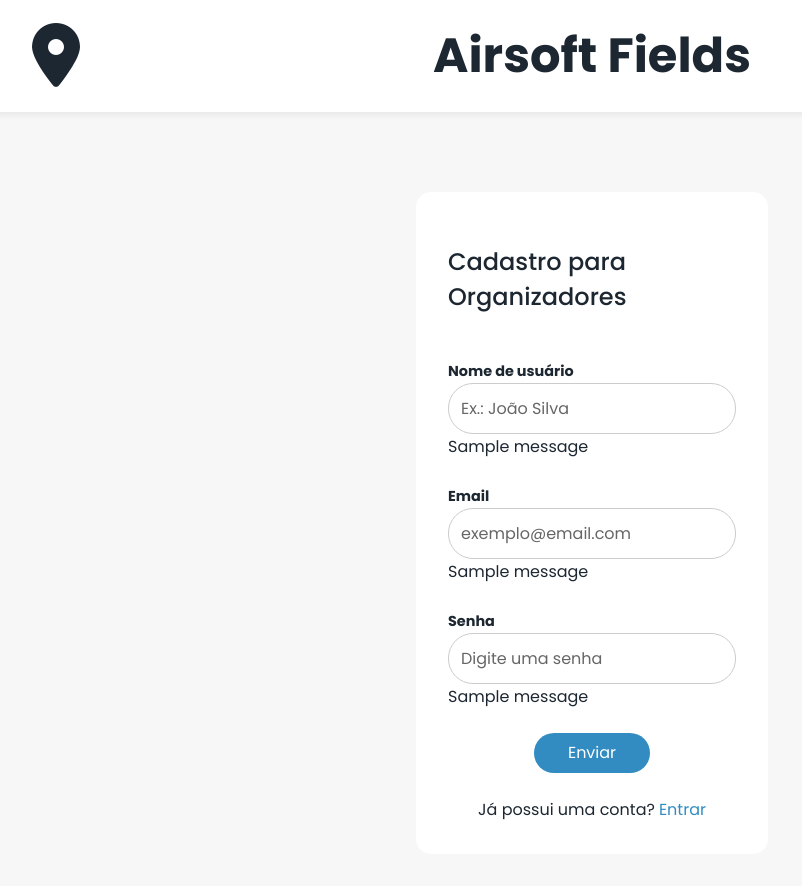
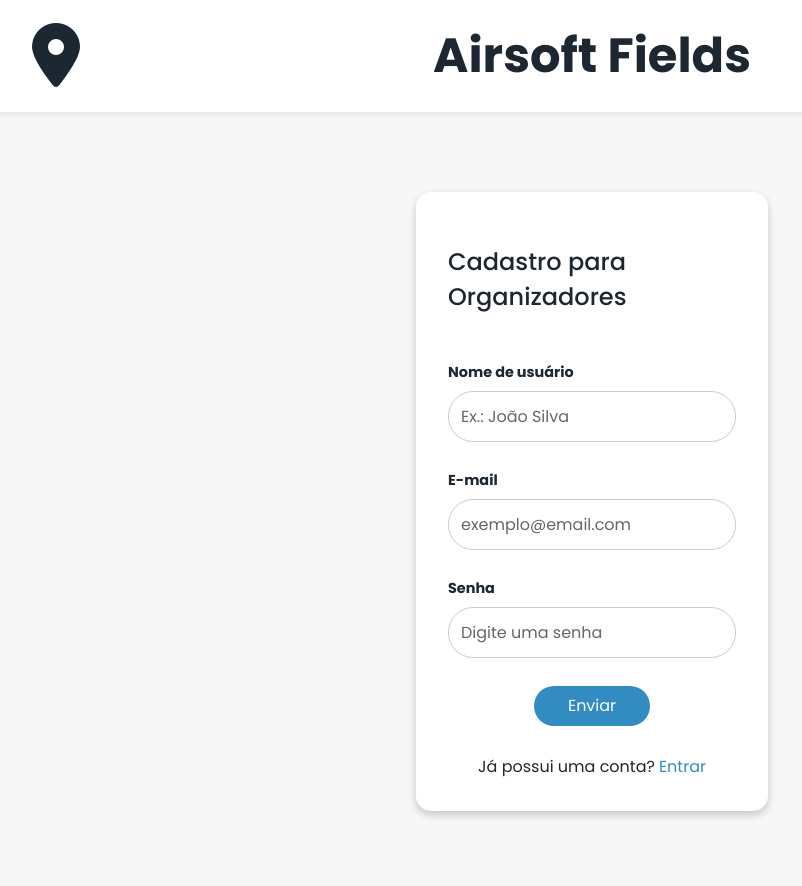
Before and after one commit to BrunoCLopes/airsoft_fields, a Django app: page /auth/cadastro/ in a window 1280 px wide. Shown: the whole page, without its empty margins (48-850 px from the left). After the commit the page ends 818 px from the top, so only its background shows below. Run offline with Django 5.2, Linux system fonts and the light colour scheme; tables that the repository leaves empty hold one stand-in row (values such as "Sample post"); one stand-in notice (Sample message) is shown.

Commit message:
Temporary commit

```diff
--- a/fields/static/fields/css/base.css
+++ b/fields/static/fields/css/base.css
@@ -1,5 +1,6 @@
 :root {
-    --bg-color: #ffffff;
+    --red-alert: #D5041A;
+    --bg-color: #f7f7f7;
     --header-bg: #ffffff;
     --white: #ffffff;
     --container-bg: #333;
--- a/fields/static/fields/js/index.js
+++ b/fields/static/fields/js/index.js
@@ -1,3 +1,4 @@
+document.addEventListener('DOMContentLoaded', () => {
     const filledStateField = document.getElementById('filter-state');
     const filledCityField = document.getElementById('filter-city');
     const filledTypeField = document.getElementById('field-type');
@@ -207,3 +208,4 @@
     });
 
     loadStates();
+});
--- a/organizers/static/organizers/css/auth.css
+++ b/organizers/static/organizers/css/auth.css
@@ -28,13 +28,27 @@
 }
 
 form {
+    box-shadow: 0 4px 8px rgba(0, 0, 0, 0.2);
     border-radius: 15px;
     background-color: var(--white);
     padding: 2rem;
     display: flex;
     flex-direction: column;
-    gap:1.5rem;
+    gap:1.75rem;
     width: 45%;
+}
+
+.form-group{
+    position: relative;
+    display: flex;
+    flex-direction: column;
+}
+
+.error{
+    top: 100%;
+    color: var(--red-alert);
+    font-weight: 500;
+    position: absolute;
 }
 
 .btn-container{
--- a/organizers/static/organizers/css/base.css
+++ b/organizers/static/organizers/css/base.css
@@ -1,6 +1,6 @@
 :root {
-    --light-gray: #f7f7f7;
-    --bg-color: #ffffff;
+    --red-alert: #D5041A;
+    --bg-color: #f7f7f7;
     --header-bg: #ffffff;
     --white: #ffffff;
     --container-bg: #333;
@@ -19,7 +19,7 @@
     font-family: 'Poppins', sans-serif;
     margin: 0;
     padding: 0;
-    background-color: var(--light-gray);
+    background-color: var(--bg-color);
     color: var(--text-color);
 }
 
--- a/organizers/templates/organizers/base.html
+++ b/organizers/templates/organizers/base.html
@@ -26,5 +26,6 @@
     <main class="container">
         {% block content %}{% endblock %}
     </main>
+    <script src={% static "organizers/js/auth.js" %}></script>
 </body>
 </html>
--- a/organizers/templates/organizers/signIn.html
+++ b/organizers/templates/organizers/signIn.html
@@ -14,7 +14,7 @@
         </h2>
     </div>
     <div class="form-group">
-        <label for="signIn-email">Email</label>
+        <label for="signIn-email">E-mail</label>
         <input placeholder="exemplo@email.com" id="signIn-email" name="signIn-email" type="email" required>
     </div>
     <div class="form-group">
@@ -22,7 +22,7 @@
         <input placeholder="Digite sua senha" id="signIn-password" type="password" name="signIn-password" required>
     </div>
     <div class="btn-container">
-        <button class="btn-submit" type="submit">Entrar</button>
+        <button id="signIn-btn" class="btn-submit" type="submit">Entrar</button>
     </div>
     <div class="bottom-container">
         Não possui uma conta?<a class="link" href="{% url 'signUp' %}">Cadastre-se</a>
--- a/organizers/templates/organizers/signUp.html
+++ b/organizers/templates/organizers/signUp.html
@@ -15,21 +15,27 @@
     </div>
     <div class="form-group">
         <label for="signUp-username">Nome de usuário</label>
-        <input placeholder="Ex.: João Silva" id="signUp-username" name="signUp-username" type="text">
-        {% if messages %}{% for message in messages %}<span>{{ message }}</span>{% endfor %}{% endif %}
+        <input placeholder="Ex.: João Silva" id="signUp-username" name="signUp-username" type="text" value="{{ username|default:'' }}">
+        {% if errors.required_username %}
+        <span class="error">{{ errors.required_username }}</span>
+        {% endif %}
     </div>
     <div class="form-group">
-        <label for="signUp-email">Email</label>
-        <input placeholder="exemplo@email.com" id="signUp-email" name="signUp-email" type="email">
-        {% if messages %}{% for message in messages %}<span>{{ message }}</span>{% endfor %}{% endif %}
+        <label for="signUp-email">E-mail</label>
+        <input placeholder="exemplo@email.com" id="signUp-email" name="signUp-email" type="email" value="{{ email|default:'' }}">
+        {% if errors.required_email %}
+        <span class="error">{{ errors.required_email }}</span>
+        {% endif %}
     </div>
     <div class="form-group">
         <label for="signUp-password">Senha</label>
         <input placeholder="Digite uma senha" id="signUp-password" name="signUp-password" type="password">
-        {% if messages %}{% for message in messages %}<span>{{ message }}</span>{% endfor %}{% endif %}
+        {% if errors.required_password %}
+        <span class="error">{{ errors.required_password }}</span>
+        {% endif %}
     </div>
     <div class="btn-container">
-        <button class="btn-submit" type="submit">Enviar</button>
+        <button id="signUp-btn" class="btn-submit" type="submit">Enviar</button>
     </div>
     <div class="bottom-container">
         Já possui uma conta?<a class="link" href="{% url 'signIn' %}">Entrar</a>
--- a/organizers/views.py
+++ b/organizers/views.py
@@ -11,21 +11,27 @@
         password = request.POST.get('signUp-password')
 
         try:
+            errors = {}
+
             if not username:
-                messages.error(request, 'Campo é obrigatório.')
-                return redirect('signUp')
+                errors['required_username'] = 'Nome de usuário é obrigatório.'
 
             if not email:
-                messages.error(request, 'Campo é obrigatório.')
-                return redirect('signUp')
+                errors['required_email'] = 'E-mail é obrigatório.'
 
             if not password:
-                messages.error(request, 'Campo é obrigatório.')
-                return redirect('signUp')
+                errors['required_password'] = 'Senha é obrigatória.'
+
+            if errors != {}:
+                return render(request, 'organizers/signUp.html', {
+                    'errors' : errors,
+                    'username' : username,
+                    'email' : email
+                    })
         except:
             return
 
-        Organizer.objects.create_user(username, email, password)
+        # Organizer.objects.create_user(username, email, password)
         messages.success(request, 'Sucesso! Aguarde a aprovação do seu cadastro por nossa equipe.')
         return redirect('index')
 
```
Also changed, not shown: db.sqlite3, fields/static/fields/js/base.js (indentation only). Lines whose indentation alone changed are shown as unchanged.
